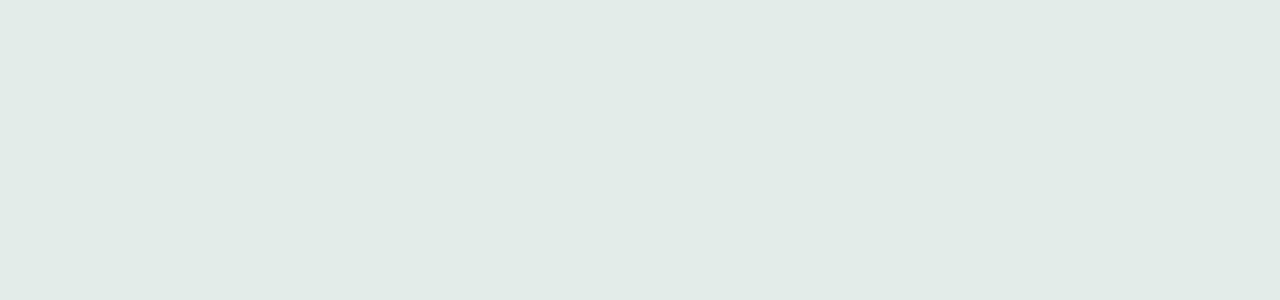
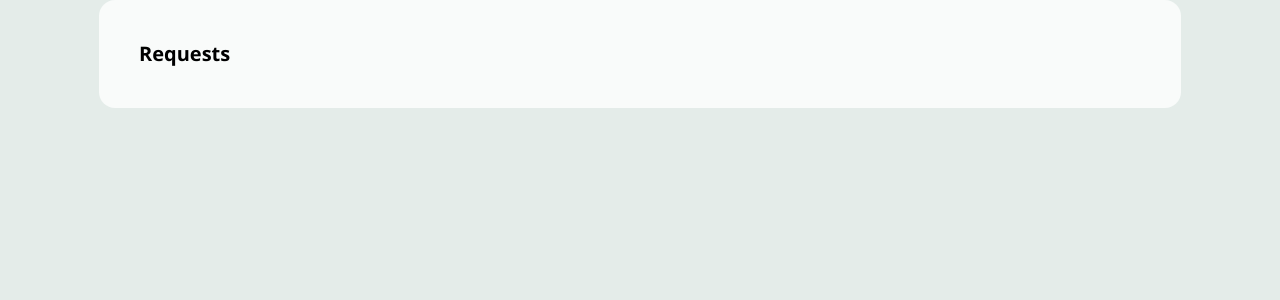
Before and after one commit to Luiz1nn/refund, a React (Vite) app: page / in a window 1280 px wide. Shown: the top 300 px of the page. Built offline with nearby package versions, Linux system fonts and the light colour scheme.

Commit message:
✨ feat: add react-query provider, browser router, and home page component

```diff
--- a/src/App.tsx
+++ b/src/App.tsx
@@ -1,3 +1,17 @@
+import { QueryClient, QueryClientProvider } from "@tanstack/react-query";
+import { BrowserRouter, Route, Routes } from "react-router-dom";
+import { HomePage } from "~/pages/home.page";
+
+const queryClient = new QueryClient();
+
 export function App() {
-  return null;
+  return (
+    <QueryClientProvider client={queryClient}>
+      <BrowserRouter>
+        <Routes>
+          <Route element={<HomePage />} path="/" />
+        </Routes>
+      </BrowserRouter>
+    </QueryClientProvider>
+  );
 }
--- /dev/null
+++ b/src/pages/home.page.tsx
@@ -0,0 +1,7 @@
+export function HomePage() {
+  return (
+    <section className="p-10 bg-gray-500 flex flex-col gap-6 rounded-2xl max-w-270.5 mx-auto">
+      <h1 className="font-bold text-xl">Requests</h1>
+    </section>
+  );
+}
```
